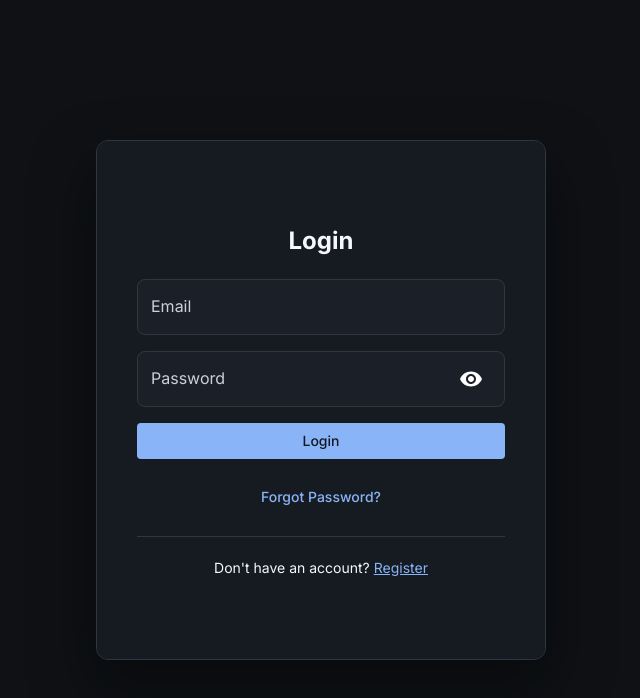
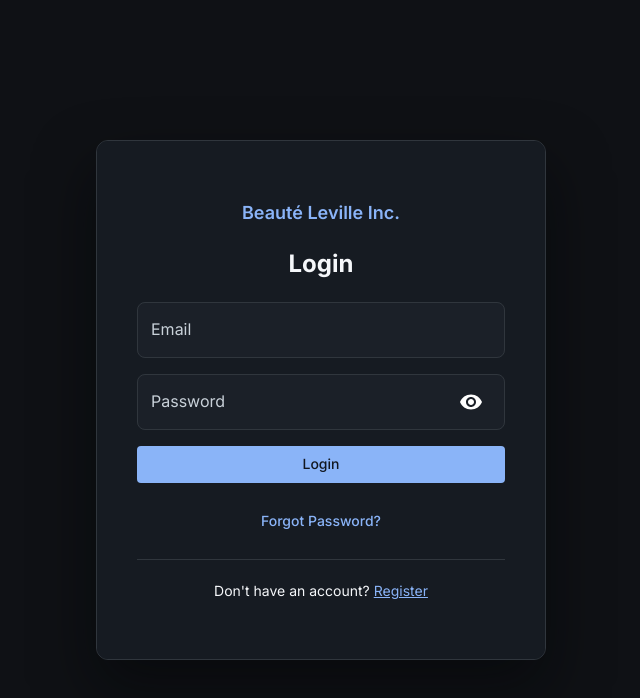
Before and after one commit to milanparekh-dev/wholesale, a Next.js app: page /login in a window 1280 px wide. Shown: the top 698 px of the page, without its empty margins (319-959 px from the left). Built offline with nearby package versions, Linux system fonts and the light colour scheme; a web font is replaced by a local one.

Commit message:
company name added

```diff
--- a/src/pages/login.js
+++ b/src/pages/login.js
@@ -268,6 +268,9 @@ export default function LoginPage() {
                   gap: 20,
                 }}
               >
+                <Typography fontSize={18} fontWeight={600} textAlign="center" color="primary.main">
+                  Beauté Leville Inc.
+                </Typography>
                 <Typography fontSize={24} fontWeight={700} textAlign="center">
                   Login
                 </Typography>
```
